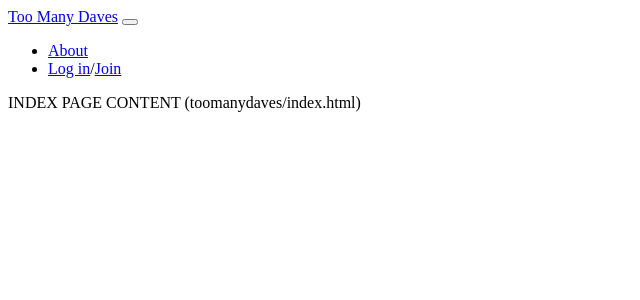
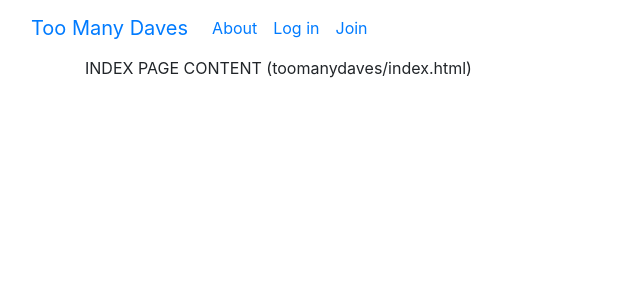
Before and after one commit to toomanydaves/django-proj, a Django app: page / in a window 1280 px wide. Shown: the top 300 px of the page, without its empty margins (0-640 px from the left). Run offline with Django 3.2, Linux system fonts and the light colour scheme; some libraries are stand-ins or nearby versions.

Commit message:
includes Bootstrap from CDN in toomanydaves/base.html https://trello.com/c/2mn8nPoC

```diff
--- a/django_proj/toomanydaves/templates/toomanydaves/base.html
+++ b/django_proj/toomanydaves/templates/toomanydaves/base.html
@@ -2,10 +2,30 @@
 <html lang="en">
     <head>
         <title>{% block title %}Too Many Daves{% endblock %}</title>
+        <link
+            rel="stylesheet"
+            href="https://maxcdn.bootstrapcdn.com/bootstrap/4.0.0-beta/css/bootstrap.min.css"
+            integrity="sha384-/Y6pD6FV/Vv2HJnA6t+vslU6fwYXjCFtcEpHbNJ0lyAFsXTsjBbfaDjzALeQsN6M"
+            crossorigin="anonymous">
+        <script
+            src="https://code.jquery.com/jquery-3.2.1.slim.min.js"
+            integrity="sha384-KJ3o2DKtIkvYIK3UENzmM7KCkRr/rE9/Qpg6aAZGJwFDMVNA/GpGFF93hXpG5KkN"
+            crossorigin="anonymous"
+        ></script>
+        <script
+            src="https://cdnjs.cloudflare.com/ajax/libs/popper.js/1.11.0/umd/popper.min.js"
+            integrity="sha384-b/U6ypiBEHpOf/4+1nzFpr53nxSS+GLCkfwBdFNTxtclqqenISfwAzpKaMNFNmj4"
+            crossorigin="anonymous"
+        ></script>
+        <script
+            src="https://maxcdn.bootstrapcdn.com/bootstrap/4.0.0-beta/js/bootstrap.min.js"
+            integrity="sha384-h0AbiXch4ZDo7tp9hKZ4TsHbi047NrKGLO3SEJAg45jXxnGIfYzk4Si90RDIqNm1"
+            crossorigin="anonymous"
+        ></script>
     </head>
     <body>
         <div id="site-nav" class="container-fluid">
-            <nav class="navbar">
+            <nav class="navbar sticky-top navbar-expand-sm">
                 <a class="navbar-brand" href="/">Too Many Daves</a>
                 <button
                     class="navbar-toggler"
@@ -23,32 +43,41 @@
                         {# TODO: disable active item #}
                         <li class="nav-item">
                             <a
+                                class="nav-link"
                                 href="/about"
                             >About</a>
                         </li>
                         {% if request.user.is_authenticated %}
                             <li class="nav-item">
                                 <a
+                                    class="nav-link"
                                     href="/user"
                                 >{{ user.first_name }}</a>
                             </li>
                             {% if user.is_staff %}
                                 <li class="nav-item">
                                     <a
+                                        class="nav-link"
                                         href="/admin"
                                     >Admin</a>
                                 </li>
                             {% endif %}
                             <li class="nav-item">
                                 <a
+                                    class="nav-link"
                                     href="/logout"
                                 >Log out</a>
                             </li>
                         {% else %}
                             <li class="nav-item">
                                 <a
+                                    class="nav-link"
                                     href="/login"
-                                >Log in</a>/<a
+                                >Log in</a>
+                            </li>
+                            <li class="nav-item">
+                                <a
+                                    class="nav-link"
                                     href="/join"
                                 >Join</a>
                             </li>
```
